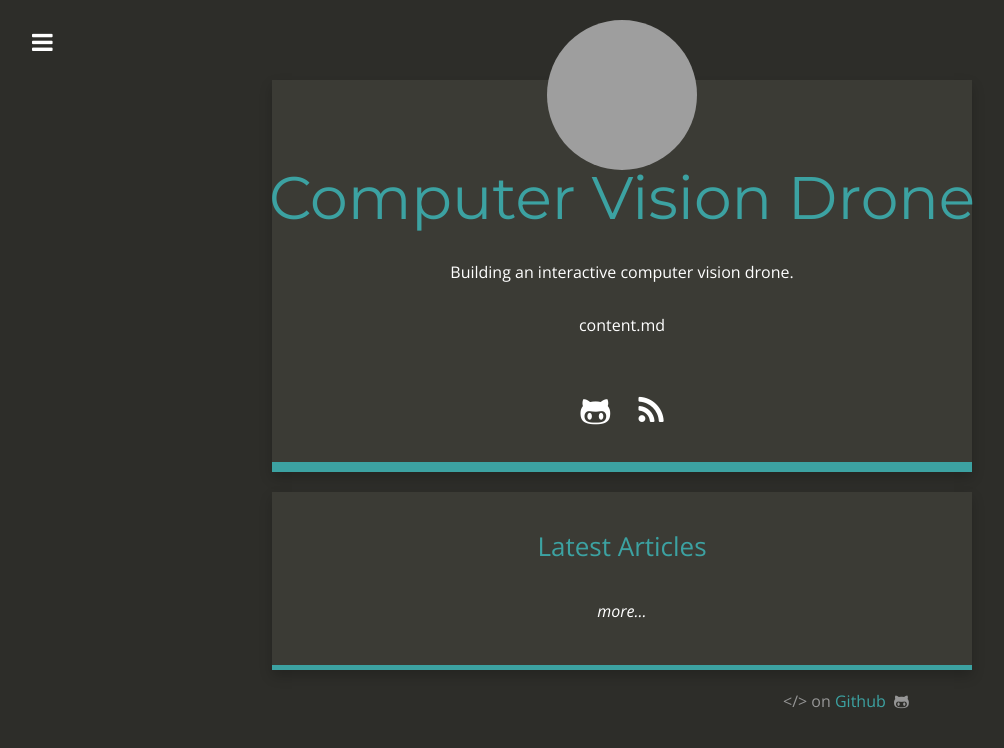
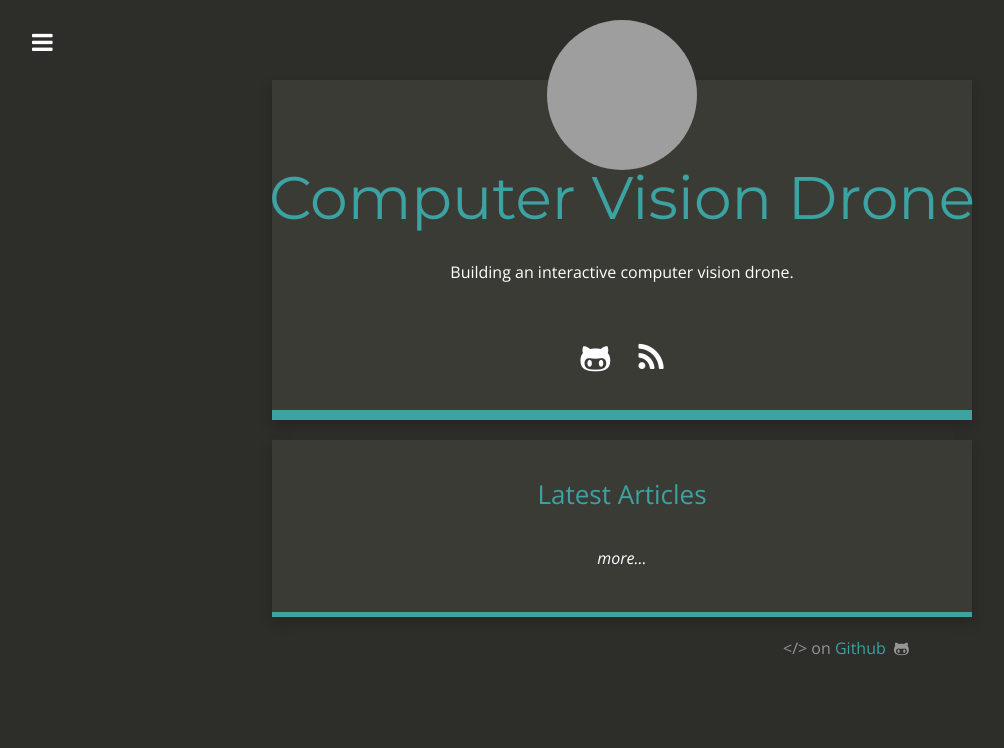
Before and after one commit to AlenaUl/drone-test-2, a Jekyll site: the page built from index.html, in a window 1280 px wide. Shown: the top 748 px of the page, without its empty margins (18-1022 px from the left). Built offline with Jekyll 4.4.1, drawn with Linux system fonts in a browser that asks for light colours; nearby versions of some CDN libraries; grey boxes are pictures that could not be loaded.

Commit message:
Update index.html

```diff
--- a/index.html
+++ b/index.html
@@ -20,7 +20,7 @@ make-smaller-titles: true
             </div>
 
             <div class="author-text">
-                {{ site.content }}
+                {{ site.description }}
             </div>
 
              {% include social_links.html %}
```
